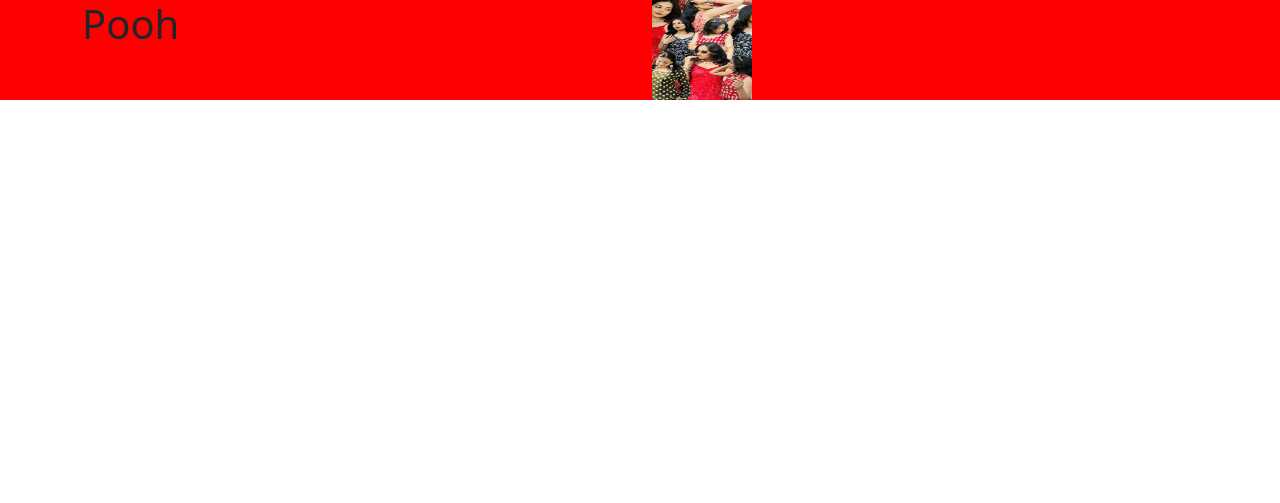
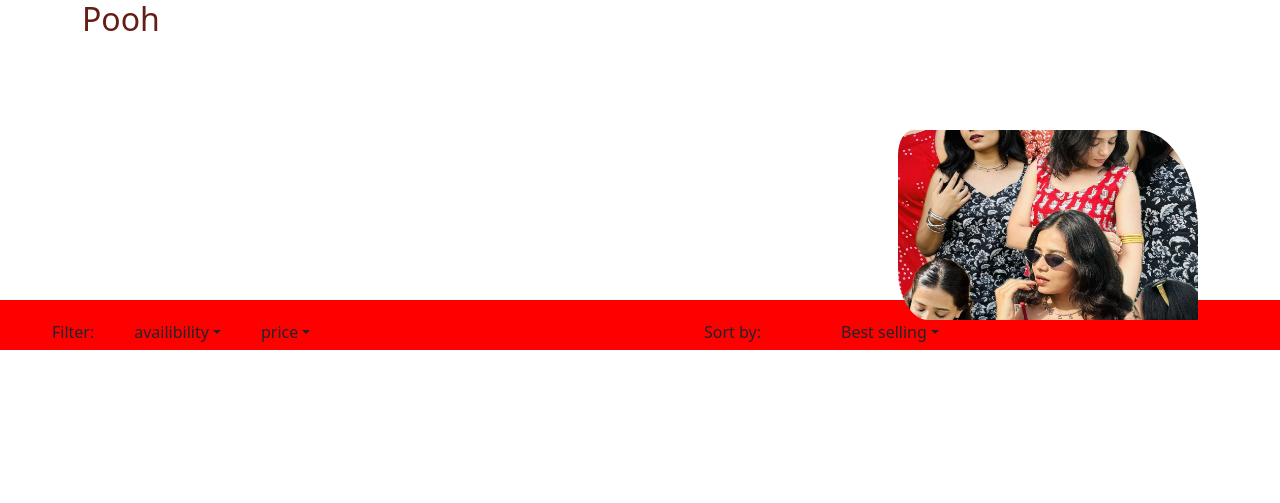
Before and after one commit to SushmaKumari777/apsara, a plain HTML site: page pooh.html in a window 1280 px wide. Drawn offline with nearby package versions, Linux system fonts and the light colour scheme.

Commit message:
Update pooh.html

```diff
--- a/pooh.html
+++ b/pooh.html
@@ -12,13 +12,42 @@
     <style>
         .firstsection {
             width: 100vw;
-            height: 100px;
+            height:300px;
+            background:white;
+
+
+        }
+
+        .firstsection img {
+            width:300px;
+            height:500px;
+            /* clip-path: inset(5% 20% 15% 10% round 5% 20% 0 10%); */
+            /* clip-path: inset(26% 20% 36% 10% round 5% 20% 0 10%); */
+            clip-path: inset(26% 0 36% 0 round 5% 20% 0 10%);
+            float: right;
+
+        }
+
+        .firstsection h2 {
+            color: #641E16;
+
+        }
+
+        .menuarea {
+            width: 100%;
+            height: 50px;
             background: red;
 
         }
-        .firstsection img{
-            width:100px;
-            height:100px;
+
+        .menuarea ul li {
+            float: left;
+            margin: 20px;
+            list-style: none;
+        }
+        .menuarea images{
+            width:500px;
+            height:500px;
         }
     </style>
 </head>
@@ -29,15 +58,59 @@
         <div class="container">
             <div class="row">
                 <div class="col">
-                    <h1>Pooh</h1>
+                    <h2>Pooh</h2>
                 </div>
-                <div class="col">
+                <div class="col images">
                     <img src="pooh.webp" alt="">
                 </div>
             </div>
         </div>
+        </section>
+        <section class="menuarea">
 
-    </section>
+            <div class="row">
+                <div class="col">
+                    <ul>
+                        <li>Filter:</li>
+                        <li><a class="nav-link dropdown-toggle" href="#" role="button" data-bs-toggle="dropdown"
+                                aria-expanded="false">availibility</a>
+                            <ul class="dropdown-menu">
+                                <li> <a class="dropdown-item" href="#">xyz</a></li>
+                                <li><a class="dropdown-item" href="#">xyz</a></li>
+                            </ul>
+                        </li>
+                        <li>
+                            <a class="nav-link dropdown-toggle" href="#" role="button" data-bs-toggle="dropdown"
+                                aria-expanded="false">price</a>
+                            <ul class="dropdown-menu">
+                                <li><a class="dropdown-item" href="#">xyz</a></li>
+                                <li><a class="dropdown-item" href="#">xyz</a></li>
+                            </ul>
+                        </li>
+                    </ul>
+                </div>
+
+
+                <div class="col">
+                    <ul>
+                        <li>Sort by:</li>
+                        <li>
+                        <li>
+                            <a class="nav-link dropdown-toggle" href="#" role="button" data-bs-toggle="dropdown"
+                                aria-expanded="false">Best selling</a>
+                            <ul class="dropdown-menu">
+                                <li><a class="dropdown-item" href="#">xyz</a></li>
+                                <li><a class="dropdown-item" href="#">xyz</a></li>
+                            </ul>
+                        </li>
+                        </li>
+                    </ul>
+                </div>
+            </div>
+
+        </section>
+
+
     <script src="https://cdn.jsdelivr.net/npm/bootstrap@5.3.7/dist/js/bootstrap.bundle.min.js"
         integrity="sha384-ndDqU0Gzau9qJ1lfW4pNLlhNTkCfHzAVBReH9diLvGRem5+R9g2FzA8ZGN954O5Q"
         crossorigin="anonymous"></script>
```
